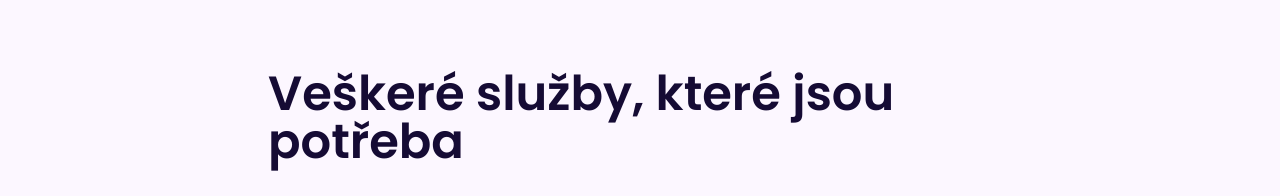
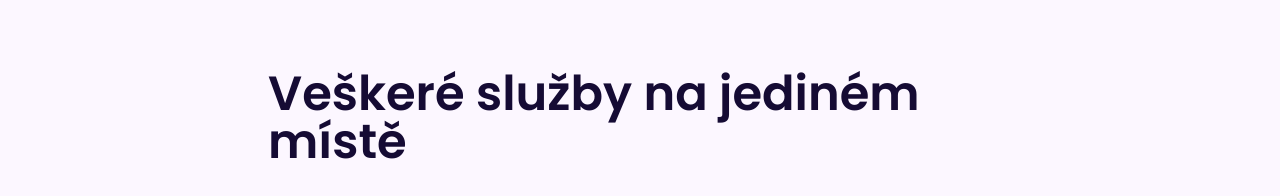
Before and after one commit to ton1czech/pneuservis-baudys, a React (Vite) app: page / in a window 1280 px wide. Shown: the part 578-774 px from the top of the page. Built offline with nearby package versions, Linux system fonts and the light colour scheme.

Commit message:
👌 IMPROVE: slogan

```diff
--- a/src/components/Services.jsx
+++ b/src/components/Services.jsx
@@ -27,7 +27,7 @@ export default function Services() {
   return (
     <Container>
       <div className='py-12 sm:py-24 scroll-mt-7' id='services'>
-        <h1 className='darkheading mb-8'>Veškeré služby, které jsou potřeba</h1>
+        <h1 className='darkheading mb-8'>Veškeré služby na jediném místě</h1>
         <div className='grid'>
           <Item
             image={tire1}
```
